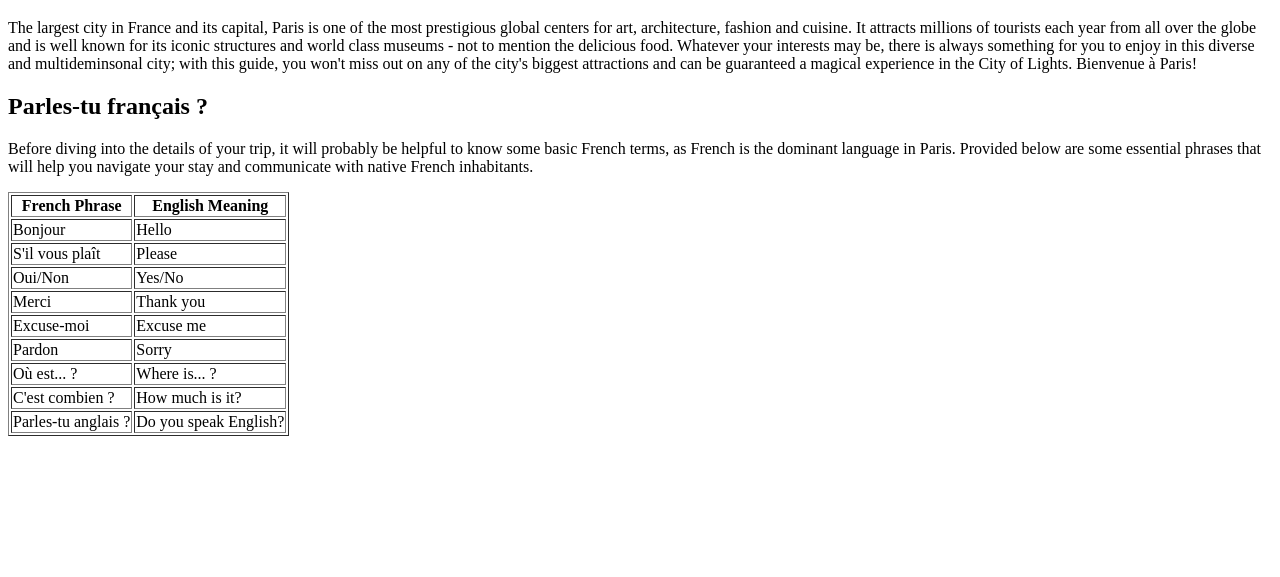
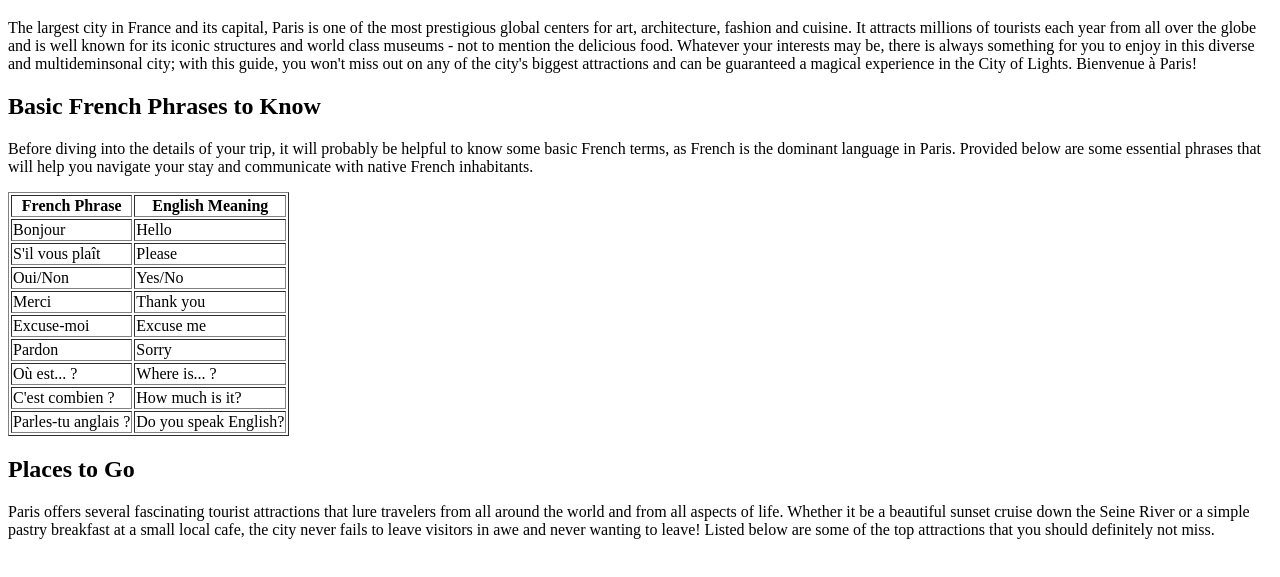
Before and after one commit to ArdsleyHS/firstwebsite-catherine-chun, a plain HTML site: page index.html in a window 1280 px wide. Shown: the part 61-638 px from the top of the page. Drawn offline with Linux system fonts and the light colour scheme.

Commit message:
Update index.html
Added another heading a paragraph of text - also changed the text of another heading

```diff
--- a/index.html
+++ b/index.html
@@ -19,7 +19,7 @@
   </p>
 
 
-  <h2>Parles-tu français ?</h2>
+  <h2>Basic French Phrases to Know</h2>
   <p>
     Before diving into the details of your trip, it will  probably be helpful to
     know some basic French terms, as French is the dominant language in Paris.
@@ -69,5 +69,17 @@
     </tr>
   </table>
 
+  <h2>Places to Go</h2>
+  <p>
+    Paris offers several fascinating tourist attractions that lure travelers
+    from all around the world and from all aspects of life. Whether it be a
+    beautiful sunset cruise down the Seine River or a simple pastry breakfast at
+    a small local cafe, the city never fails to leave visitors in awe and never
+    wanting to leave! Listed below are some of the top attractions that you
+    should definitely not miss.
+  </p>
+
+
+
 </body>
 </html>
```
